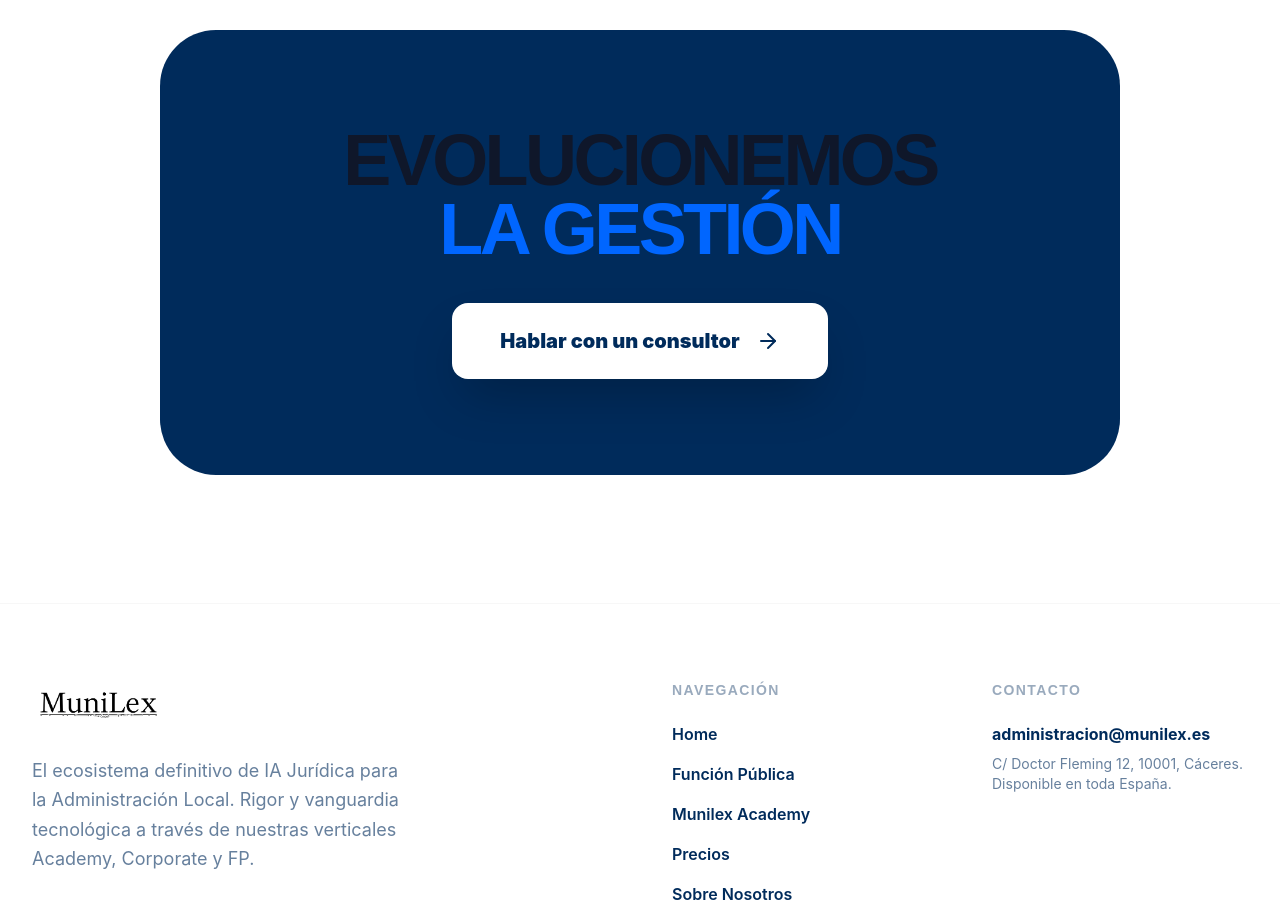
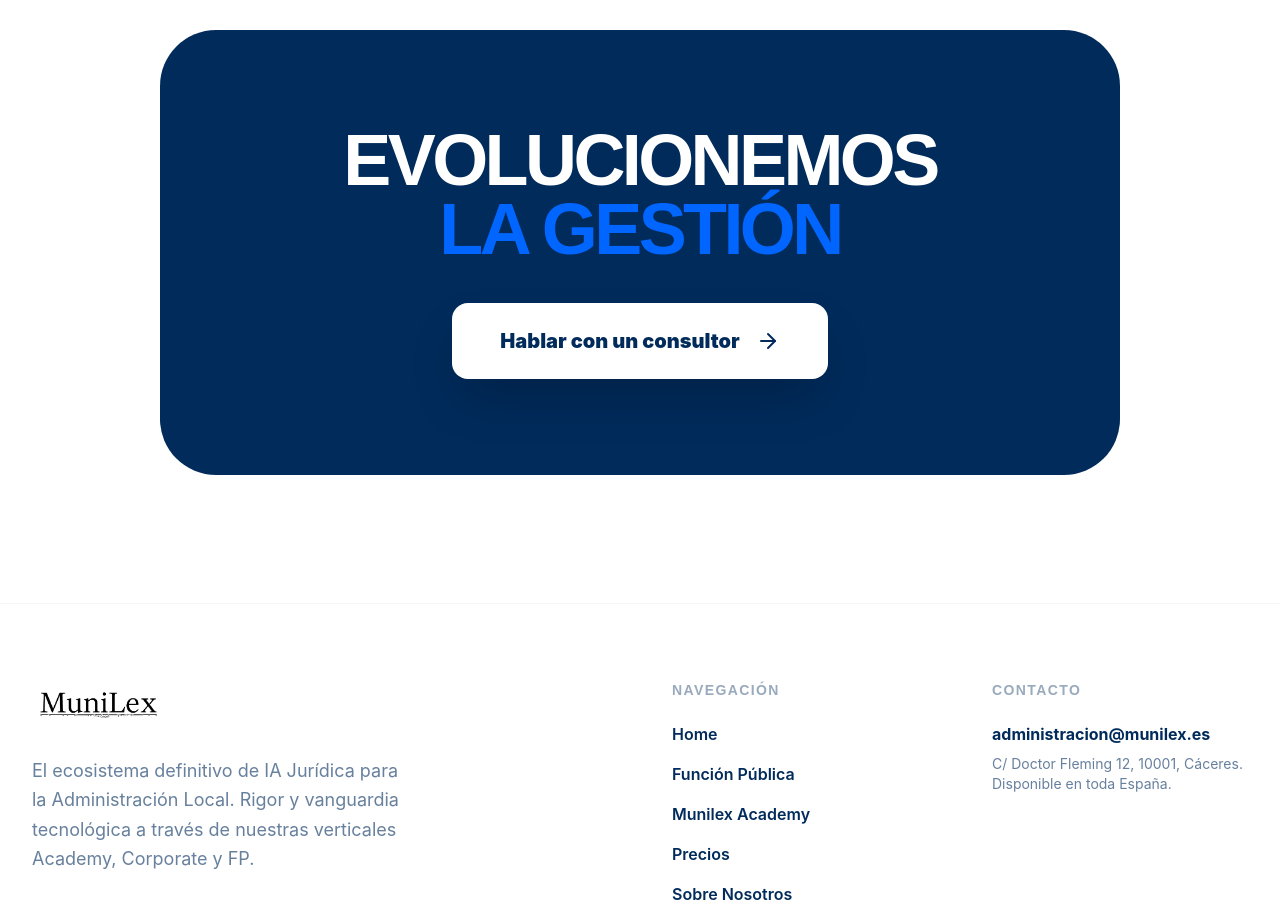
Before and after one commit to automatizacionesnunez-byte/Munilex-Academy-web, a React (Vite) app: page /sobre-nosotros in a window 1280 px wide. Shown: the part 3640-4557 px from the top of the page. Built offline with nearby package versions, Linux system fonts and the light colour scheme.

Commit message:
style: poner texto Evolucionemos en blanco en la página About

```diff
--- a/src/pages/munilex/About.tsx
+++ b/src/pages/munilex/About.tsx
@@ -210,7 +210,7 @@ const LinkedInLogo = ({ className }: { className?: string }) => (
         <div className="max-w-5xl mx-auto px-6 md:px-8">
           <div className="bg-[#002B5B] rounded-[3.5rem] p-24 text-white text-center relative overflow-hidden">
              <h2 className="text-5xl md:text-7xl font-black mb-10 tracking-tighter uppercase">
-               Evolucionemos <br /> <span className="text-[#0066FF]">la gestión</span>
+               <span className="text-white">Evolucionemos</span> <br /> <span className="text-[#0066FF]">la gestión</span>
              </h2>
              <a href={WHATSAPP_LINK} className="inline-flex items-center gap-4 px-12 py-6 bg-white text-[#002B5B] font-black rounded-2xl text-xl shadow-2xl hover:scale-105 transition-transform">
                Hablar con un consultor
```
